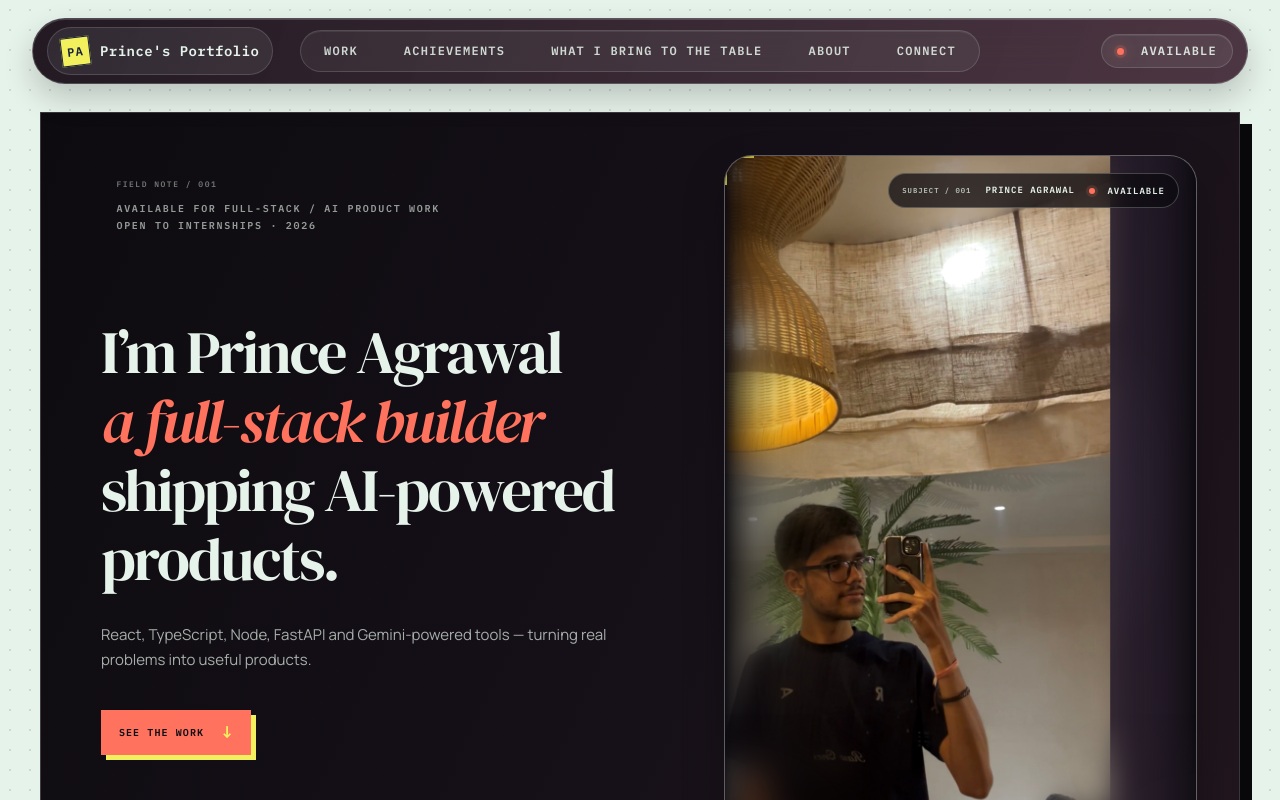
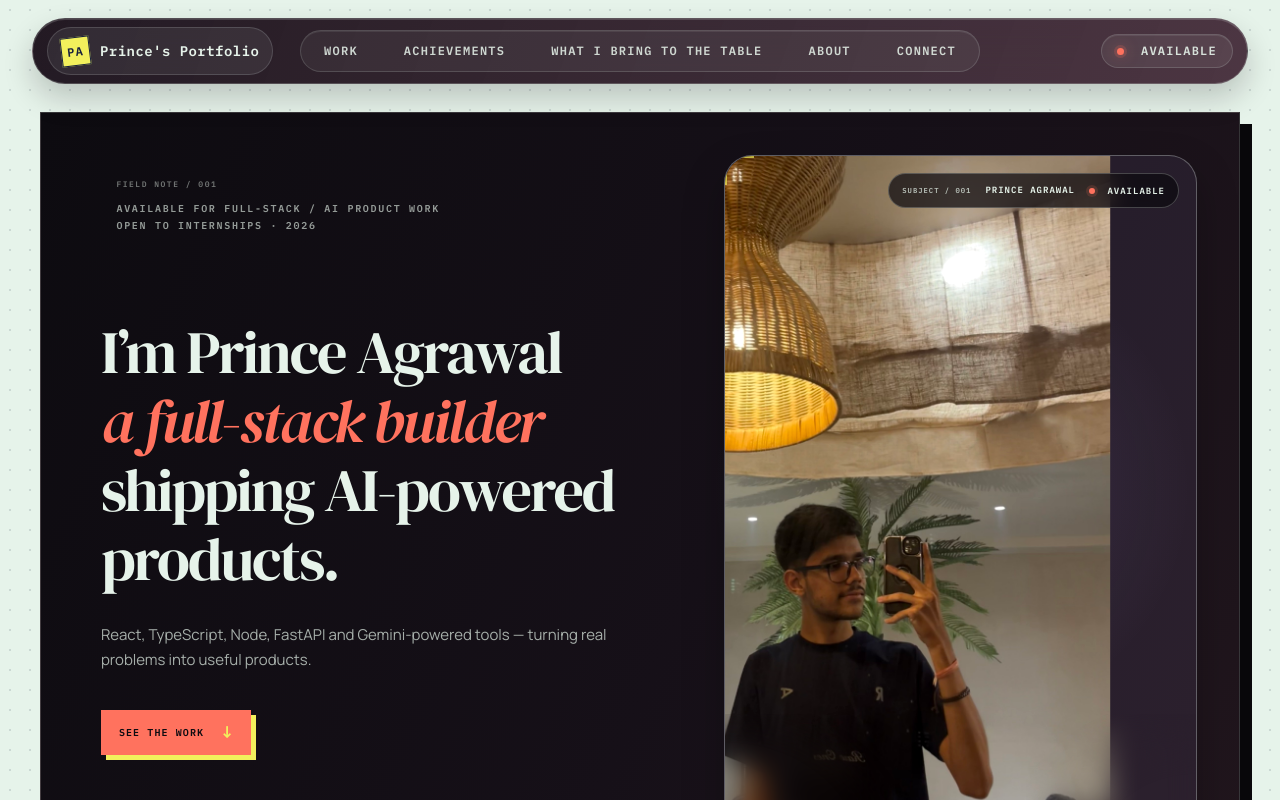
Before and after one commit to buildwithpriince/buildwithpriince-portfolio, a React (Vite) app: page / in a window 1280 px wide. Shown: the top 800 px of the page. Built offline with nearby package versions, Linux system fonts and the light colour scheme.

Commit message:
Delete portrait edge blur styles from cleanup.css
Removed portrait edge blur styles for photo hover effect.

```diff
--- a/src/cleanup.css
+++ b/src/cleanup.css
@@ -1223,51 +1223,3 @@
     font-size:12px !important;
   }
 }
-
-/* =========================================================
-   PORTRAIT EDGE BLUR
-   Keep the desktop portrait edges soft like the mobile view.
-   ========================================================= */
-
-.photo-hover-target {
-  position: absolute !important;
-  overflow: hidden !important;
-}
-
-.photo-hover-target::after {
-  content: "" !important;
-  position: absolute !important;
-  inset: 0 !important;
-  z-index: 6 !important;
-  pointer-events: none !important;
-
-  background:
-    linear-gradient(
-      90deg,
-      rgba(13,11,16,.95) 0%,
-      rgba(13,11,16,.55) 7%,
-      transparent 18%,
-      transparent 82%,
-      rgba(13,11,16,.55) 93%,
-      rgba(13,11,16,.95) 100%
-    ) !important;
-
-  backdrop-filter: blur(12px) !important;
-  -webkit-backdrop-filter: blur(12px) !important;
-
-  mask-image: linear-gradient(
-    90deg,
-    #000 0%,
-    transparent 22%,
-    transparent 78%,
-    #000 100%
-  ) !important;
-
-  -webkit-mask-image: linear-gradient(
-    90deg,
-    #000 0%,
-    transparent 22%,
-    transparent 78%,
-    #000 100%
-  ) !important;
-}
```
